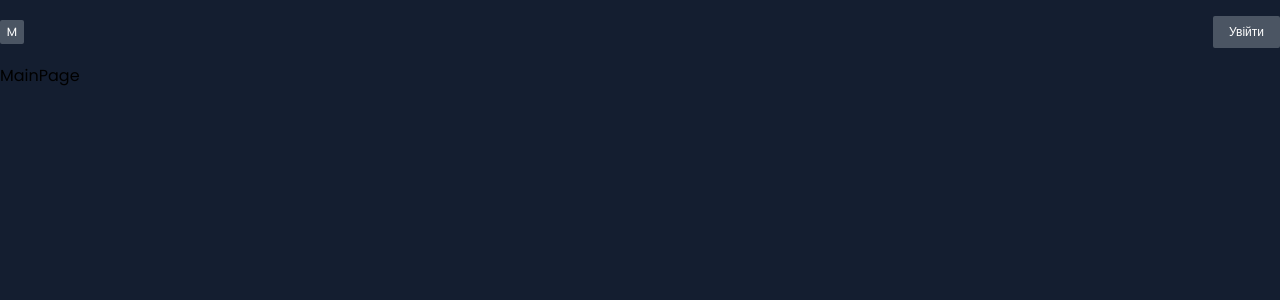
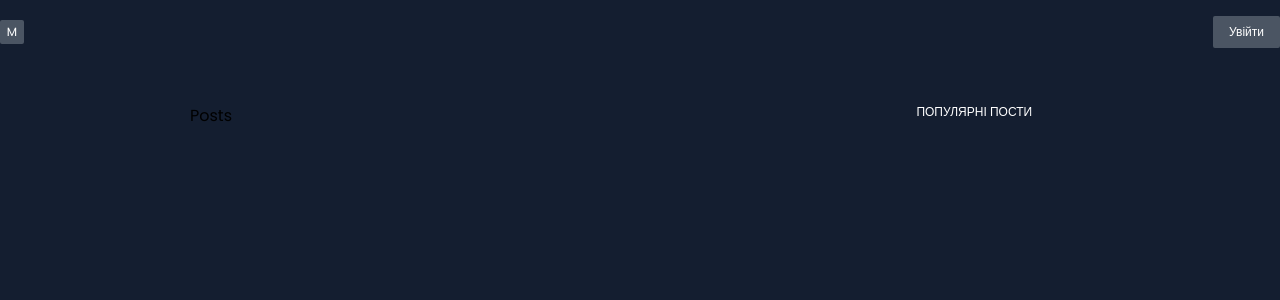
Before and after one commit to merkushynArt/posts, a React (Create React App) app in the folder client/: page / in a window 1280 px wide. Shown: the top 300 px of the page. Built offline with nearby package versions, Linux system fonts and the light colour scheme; no server answers.

Commit message:
made layout on the main-page

```diff
--- a/client/src/pages/MainPage.jsx
+++ b/client/src/pages/MainPage.jsx
@@ -2,6 +2,17 @@ import React from 'react';
 
 export const MainPage = () => {
    return (
-      <div>MainPage</div>
+      <div className='max-w-[900px] mx-auto py-10'>
+         <div className='flex justify-between gap-8'>
+            <div className='flex flex-col gap-10 basis-4/5'>
+               Posts
+            </div>
+            <div className='basis-1/5'>
+               <div className='text-xs uppercase text-white'>
+                  Популярні пости
+               </div>
+            </div>
+         </div>
+      </div>
    )
 }
```
